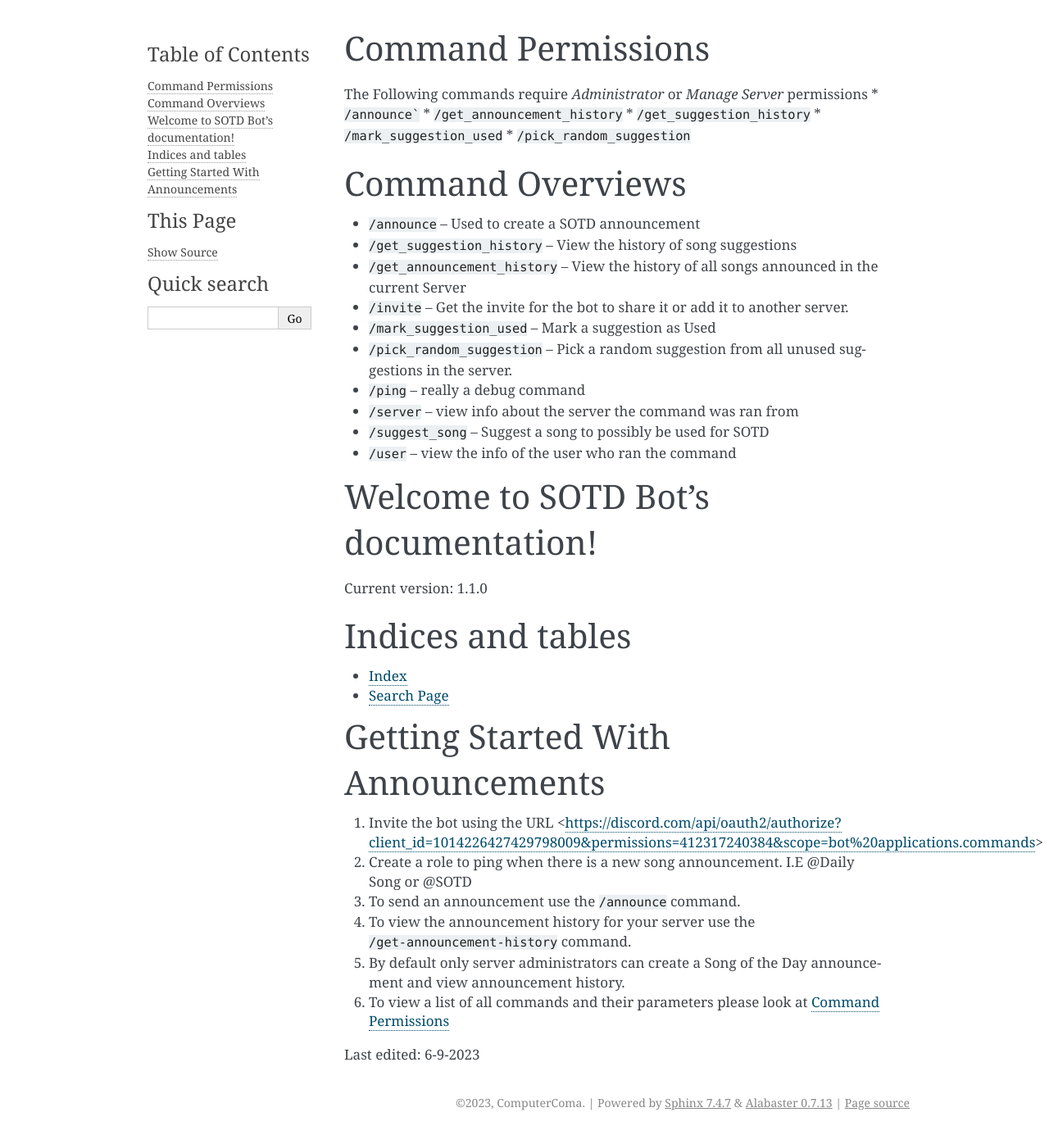
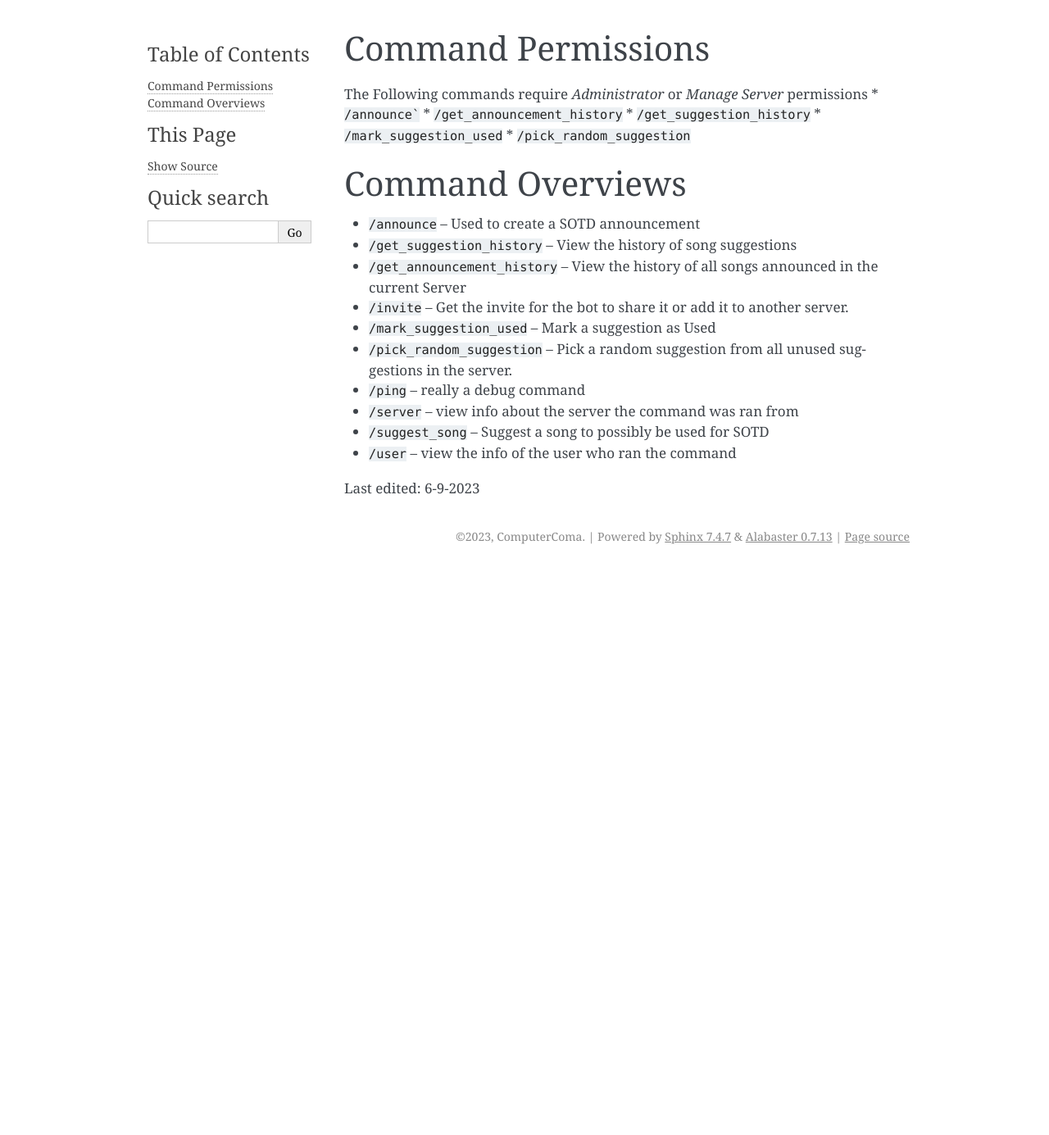
Before and after one commit to ComputerComa/Song-of-the-day-bot, a Sphinx documentation site: the page built from docs/commands.rst, in a window 1280 px wide. Shown: the whole page at 82% size. Built offline with Sphinx 7.4.7, drawn with Linux system fonts in a browser that asks for light colours; after the commit the page ends 900 px from its top, so only the background shows below that.

Commit message:
Update commands.rst

```diff
--- a/docs/commands.rst
+++ b/docs/commands.rst
@@ -35,37 +35,6 @@ Command Overviews
 
 
 
-.. SOTD Bot documentation master file, created by
-   sphinx-quickstart on Fri Jun  9 13:34:25 2023.
-   You can adapt this file completely to your liking, but it should at least
-   contain the root `toctree` directive.
-
-
-====================================
-Welcome to SOTD Bot's documentation!
-====================================
-Current version: |release|
-
-
-==================
-Indices and tables
-==================
-
-* :ref:`genindex`
-* :ref:`search`
-
-=============================================
-Getting Started With Announcements
-=============================================
-1. Invite the bot using the URL <https://discord.com/api/oauth2/authorize?client_id=1014226427429798009&permissions=412317240384&scope=bot%20applications.commands>
-2. Create a role to ping when there is a new song announcement. I.E @Daily Song or @SOTD
-3. To send an announcement use the ``/announce`` command.
-4. To view the announcement history for your server use the ``/get-announcement-history`` command.
-5. By default only server administrators can create a Song of the Day announcement and view announcement history.
-6. To view a list of all commands and their parameters please look at :doc:`/commands`
-
-
-
 
 
 
```
